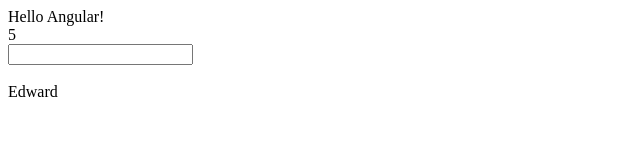
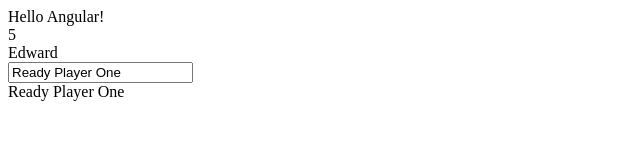
Before and after one commit to edsperanto/devleague--angular-tutorial, a website: page public/index.html in a window 1280 px wide. Shown: the whole page, without its empty margins (0-640 px from the left). Drawn offline with nearby package versions, Linux system fonts and the light colour scheme.

Commit message:
step7_scope

```diff
--- a/public/index.html
+++ b/public/index.html
@@ -12,12 +12,12 @@
 	<br>
 	{{2 + 3}}
 	<br>
-	<input type="text" ng-model="myModel" />
-	<br>
-	{{myModel}}
-	<br>
 	<div class="container" ng-controller="myController">
 		{{name}}
+		<br>
+		<input type="text" ng-model="myModel" />
+		<br>
+		{{myModel}}
 	</div>
 
 </body>
--- a/public/js/myController.js
+++ b/public/js/myController.js
@@ -2,5 +2,6 @@
 	'$scope',
 	($scope) => {
 		$scope.name = 'Edward';
+		$scope.myModel = 'Ready Player One';
 	}
 ]);
```
